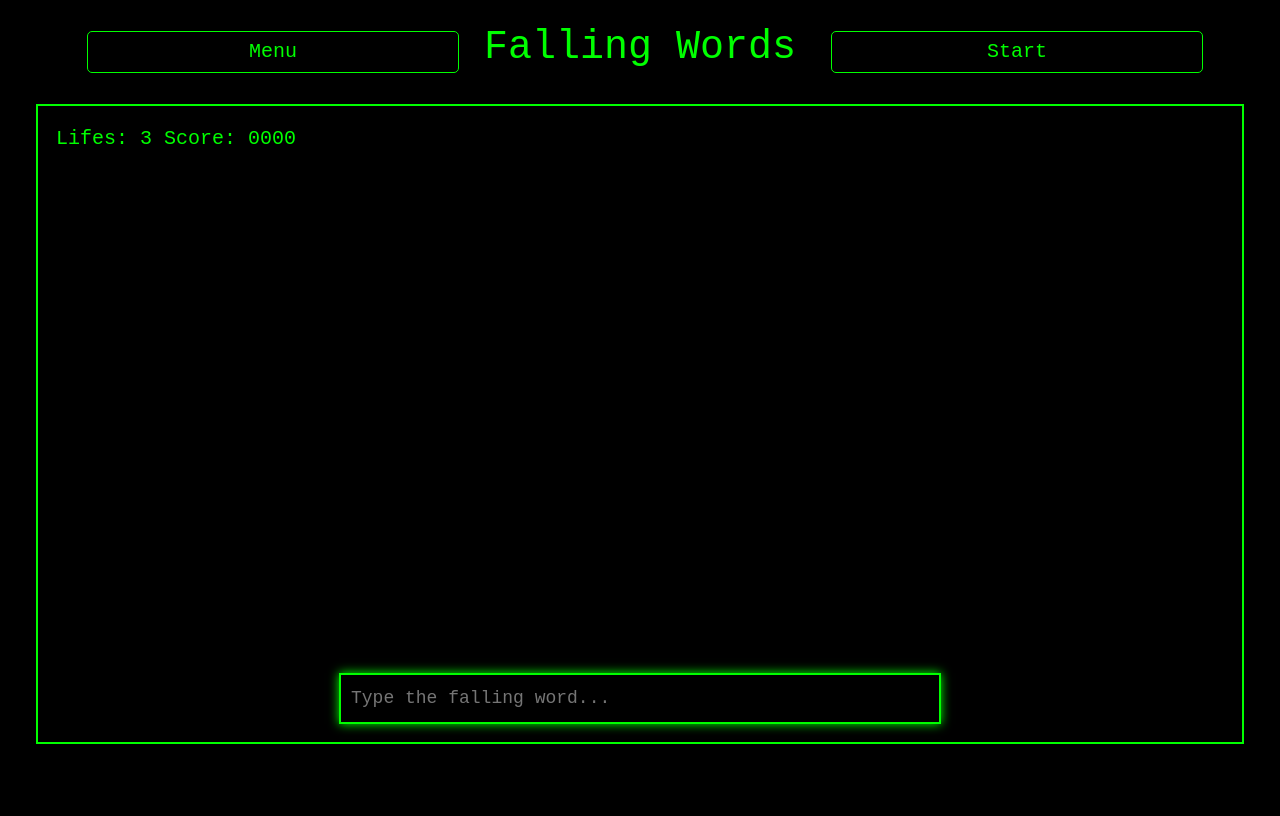
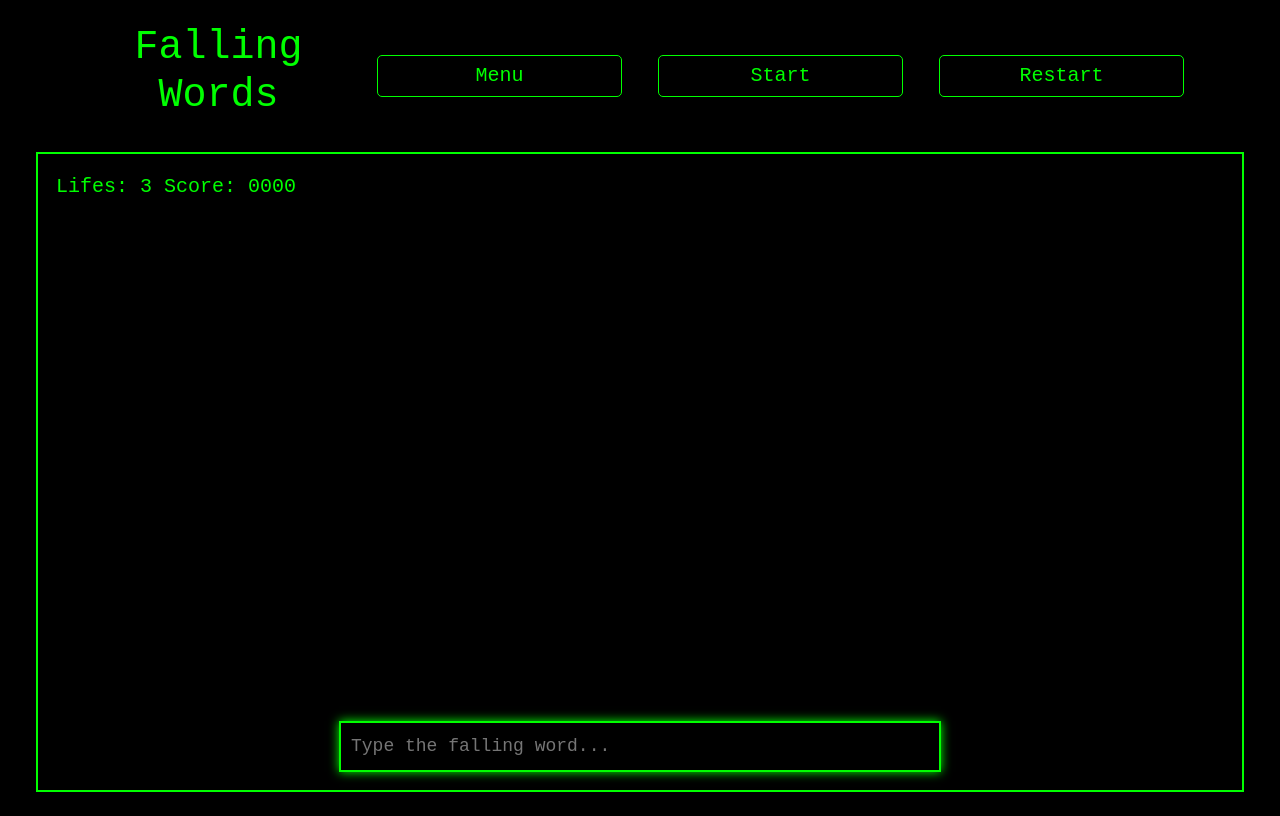
Before and after one commit to NachoVai/falling-words, a React (Vite) app: page / in a window 1280 px wide. Both pictures are taken after a click on the button "Start Game". Built offline with nearby package versions, Linux system fonts and the light colour scheme.

Commit message:
create restart game option

```diff
--- a/src/components/Button/Button.css
+++ b/src/components/Button/Button.css
@@ -6,7 +6,7 @@ button {
     padding: 5px 10px !important;
     margin: 5px !important;
     cursor: pointer !important;
-    width: 100% !important;
+    width: 90% !important;
 }
 
 button:hover {
--- a/src/components/Game/components/GameBoard.tsx
+++ b/src/components/Game/components/GameBoard.tsx
@@ -13,9 +13,16 @@ type GameBoard = {
 
 function GameBoard(props: GameBoard) {
   const { onButtonClick } = props;
-  const { fallingWords, removeWord, pauseGame, resumeGame, isPaused } =
-    useFallingWords();
-  const { score, lifes, increaseScore, decreaseLife } = useScoreAndLives();
+  const {
+    fallingWords,
+    removeWord,
+    pauseGame,
+    resumeGame,
+    resetWords,
+    isPaused,
+  } = useFallingWords();
+  const { score, lifes, increaseScore, decreaseLife, resetScoreAndLives } =
+    useScoreAndLives();
   const { userInput, handleInputChange } = useUserInput(
     fallingWords,
     removeWord,
@@ -27,10 +34,11 @@ function GameBoard(props: GameBoard) {
   const handleCloseModal = () => setShowModal(false);
   const handleShowModal = () => setShowModal(true);
 
-  const handleAnimationEnd = (id: number) => {
+  const handleAnimationEnd = () => {
     if (!isPaused) {
-      removeWord(id);
       decreaseLife();
+      alert("Haz perdido una vida");
+      resetWords();
       if (lifes <= 1) {
         pauseGame();
         handleShowModal();
@@ -44,12 +52,19 @@ function GameBoard(props: GameBoard) {
     // Aquí puedes agregar lógica adicional para manejar el guardado del nombre y el puntaje
   };
 
+  const handleReset = () => {
+    resetWords();
+    resetScoreAndLives();
+    resumeGame();
+  };
+
   return (
     <>
       <GameHeader
         onButtonClick={onButtonClick}
         pauseGame={pauseGame}
         resumeGame={resumeGame}
+        restartGame={handleReset}
       />
       <div id="game-board" className="m-md-4">
         <div className="board">
@@ -103,7 +118,7 @@ function GameBoard(props: GameBoard) {
               variant="primary"
               onClick={() => {
                 handleCloseModal();
-                resumeGame();
+                handleReset();
               }}
             >
               Restart
--- a/src/components/Game/components/GameHeader.tsx
+++ b/src/components/Game/components/GameHeader.tsx
@@ -5,10 +5,11 @@ type GameHeaderProps = {
   onButtonClick: (buttonName: string) => void;
   pauseGame: () => void;
   resumeGame: () => void;
+  restartGame: () => void;
 };
 
 function GameHeader(props: GameHeaderProps) {
-  const { onButtonClick, pauseGame, resumeGame } = props;
+  const { onButtonClick, pauseGame, resumeGame, restartGame } = props;
   const [playStopBtn, setPlayStopBtn] = useState("Start");
 
   const handlePlayPauseClick = () => {
@@ -24,15 +25,18 @@ function GameHeader(props: GameHeaderProps) {
   };
 
   return (
-    <div className="container">
+    <div className="container gap-2">
+      <div className="col col-auto">
+        <h1>Falling Words</h1>
+      </div>
       <div className="col col-auto">
         <Button name="Menu" onClick={() => onButtonClick("Menu")} />
       </div>
-      <div className="col">
-        <h1>Falling Words</h1>
+      <div className="col col-auto">
+        <Button name={playStopBtn} onClick={handlePlayPauseClick} />
       </div>
       <div className="col col-auto">
-        <Button name={playStopBtn} onClick={handlePlayPauseClick} />
+        <Button name="Restart" onClick={restartGame} />
       </div>
     </div>
   );
--- a/src/hooks/useFallingWords.ts
+++ b/src/hooks/useFallingWords.ts
@@ -56,10 +56,22 @@ const useFallingWords = () => {
     setFallingWords((prevWords) => prevWords.filter((word) => word.id !== id));
   };
 
+  const resetWords = () => {
+    setFallingWords([]);
+    wordIdRef.current = 0;
+  };
+
   const pauseGame = () => setIsPaused(true);
   const resumeGame = () => setIsPaused(false);
 
-  return { fallingWords, removeWord, pauseGame, resumeGame, isPaused };
+  return {
+    fallingWords,
+    removeWord,
+    pauseGame,
+    resumeGame,
+    resetWords,
+    isPaused,
+  };
 };
 
 export default useFallingWords;
--- a/src/hooks/useScoreAndLives.ts
+++ b/src/hooks/useScoreAndLives.ts
@@ -8,7 +8,12 @@ const useScoreAndLives = () => {
     setScore((prevScore) => prevScore + amount);
   const decreaseLife = () => setLifes((prevLifes) => prevLifes - 1);
 
-  return { score, lifes, increaseScore, decreaseLife };
+  const resetScoreAndLives = () => {
+    setScore(0);
+    setLifes(3);
+  };
+
+  return { score, lifes, increaseScore, decreaseLife, resetScoreAndLives };
 };
 
 export default useScoreAndLives;
```
